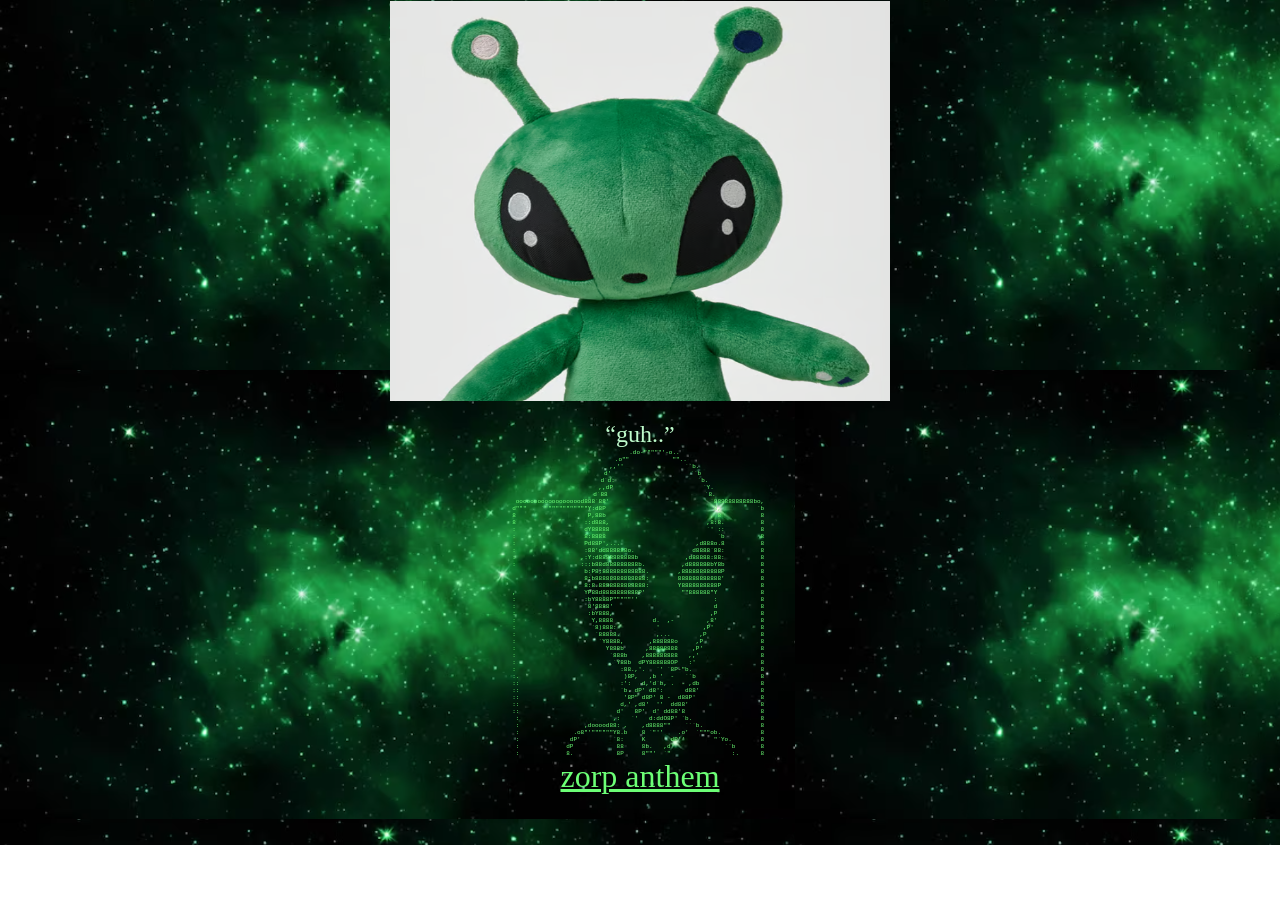
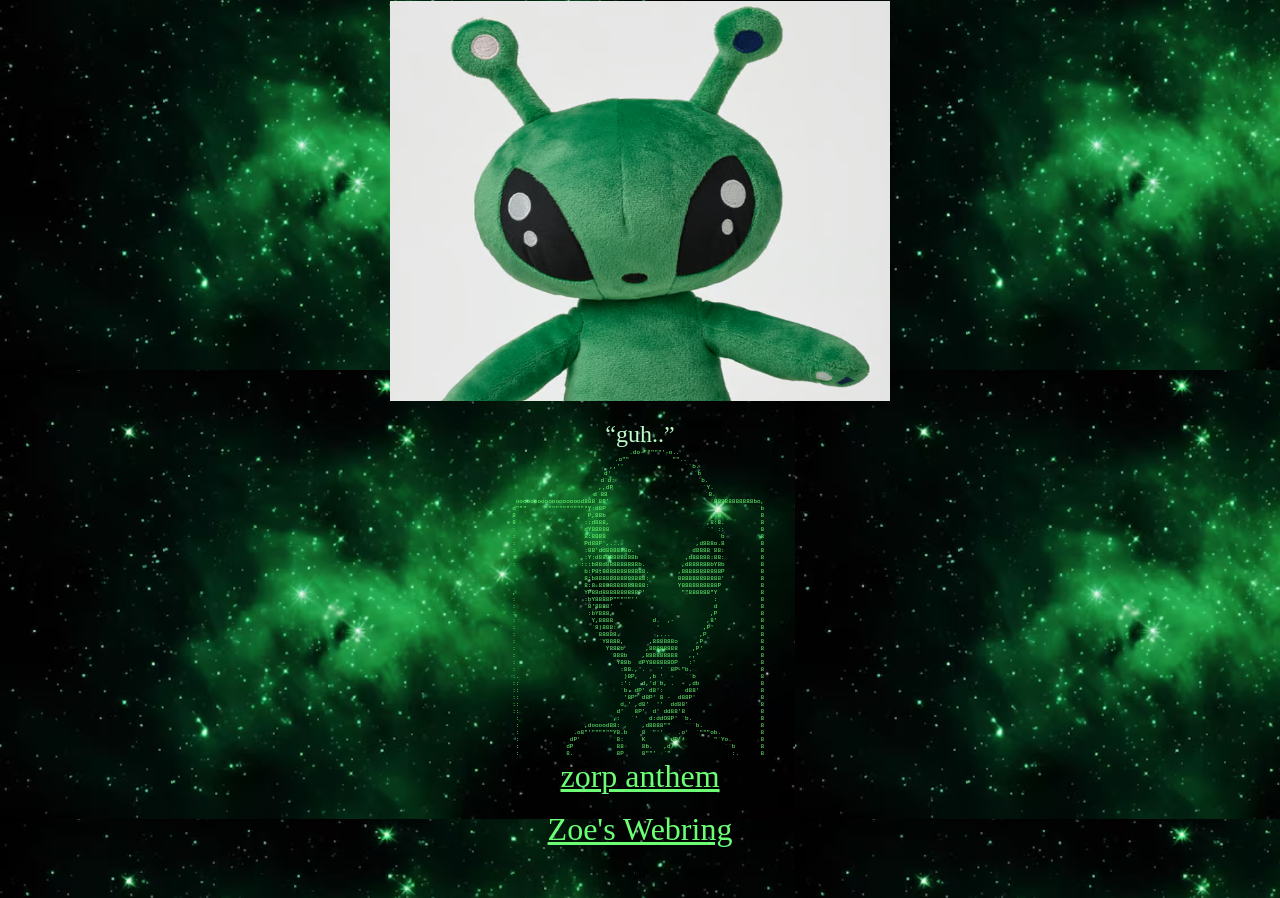
Before and after one commit to nolan-www/Capstone, a plain HTML site: page webring.html in a window 1280 px wide. Shown: the part 79-977 px from the top of the page. Before the commit the page ends 924 px from the top, so only its background shows below. Drawn offline with Linux system fonts and the light colour scheme.

Commit message:
webring up

```diff
--- a/webring.html
+++ b/webring.html
@@ -56,6 +56,7 @@ d"""    `""""""""""""Y:d8P                              8,          `b
  :             8.            8P     8""'  `"                 :.      8
 </pre>
 <a href="https://www.youtube.com/watch?v=A8UDRnLX7rc" style="color: rgb(108, 255, 118); font-size: 200%;">zorp anthem</a>
+<p><a href="https://zoepsomas.github.io/Capstone/webring.html" style="color: rgb(108, 255, 118); font-size: 200%;">Zoe's Webring</a></p>
 <p>hi</p>
 </body>
 </html>
```
